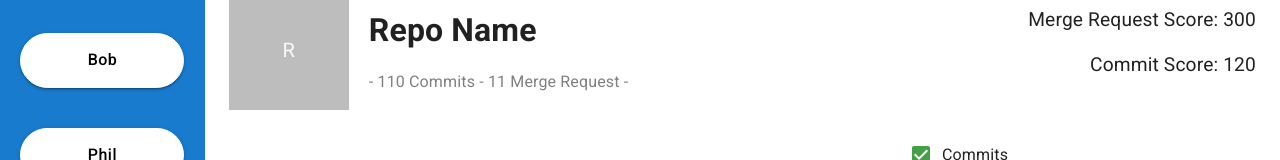
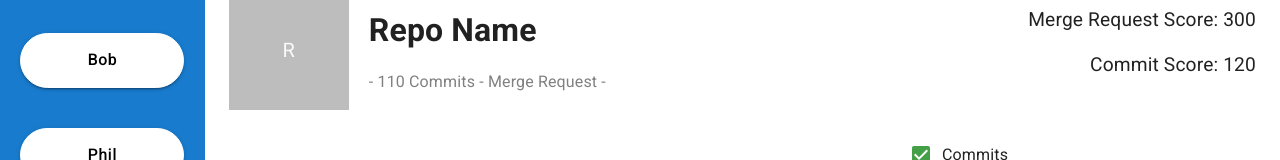
Before and after one commit to khoatxp/gitlab-analyzer, a Next.js app in the folder frontend/: page /project/1/code in a window 1280 px wide. Shown: the part 146-306 px from the top of the page. Built offline with nearby package versions, Linux system fonts and the light colour scheme; no server answers.

Commit message:
feat: show merge request number

```diff
--- a/frontend/components/CodeAnalysis.tsx
+++ b/frontend/components/CodeAnalysis.tsx
@@ -1,10 +1,12 @@
-import React from "react";
+import React, {useEffect} from "react";
 import { makeStyles, withStyles, Theme, createStyles } from '@material-ui/core/styles';
 import { green, purple } from '@material-ui/core/colors';
 import FormGroup from '@material-ui/core/FormGroup';
 import FormControlLabel from '@material-ui/core/FormControlLabel';
 import Checkbox, { CheckboxProps } from '@material-ui/core/Checkbox';
 import Avatar from '@material-ui/core/Avatar';
+import axios, {AxiosResponse} from "axios";
+import {useRouter} from "next/router";
 
 const GreenCheckbox = withStyles({
     root: {
@@ -97,6 +99,20 @@ const CodeAnalysis = () => {
         checkedCommitForGraphB: true,
         checkedMergeRequestForGraphB: true,
     });
+    const [mergeRequestNumber, setMergeRequestNumber] = React.useState<number>();
+
+    const router = useRouter();
+    const { projectId } =  router.query;
+
+    useEffect(() => {
+        if (router.isReady) {
+            axios
+                .get(`${process.env.NEXT_PUBLIC_API_URL}/gitlab/projects/`+projectId+"/merge_requests?startDateTime=2020-09-01T14:00:00.000Z&endDateTime=2020-12-21T14:00:00.000Z")
+                .then((resp: AxiosResponse) => {
+                    setMergeRequestNumber(resp.data.length);
+                });
+        }
+    }, [projectId]);
 
     const handleChange = (event: React.ChangeEvent<HTMLInputElement>) => {
         setCheckboxState({ ...checkboxState, [event.target.name]: event.target.checked });
@@ -110,7 +126,7 @@ const CodeAnalysis = () => {
                     <Avatar className={classes.avatarSize} variant='square'>R</Avatar>
                     <div className={classes.textContainer1}>
                         <h1 className={classes.repoNameText}>Repo Name</h1>
-                        <p className={classes.smallTextColor}>- 110 Commits - 11 Merge Request -</p>
+                        <p className={classes.smallTextColor}>- 110 Commits - {mergeRequestNumber} Merge Request -</p>
                     </div>
                 </div>
                 <div className={classes.textContainer2}>
```
Also changed, not shown: 1 other file (tests, documents, lock files or other folders).
